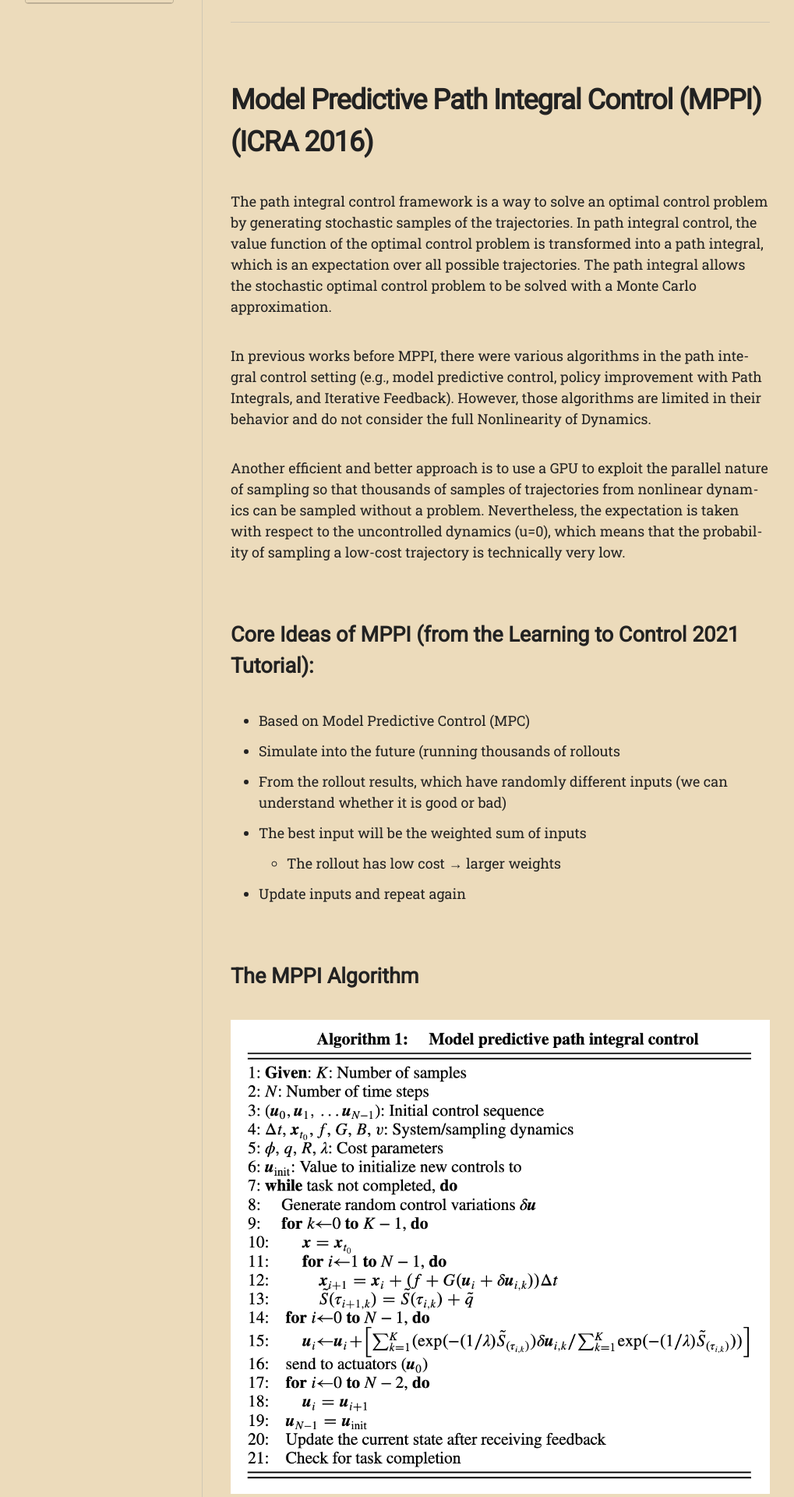
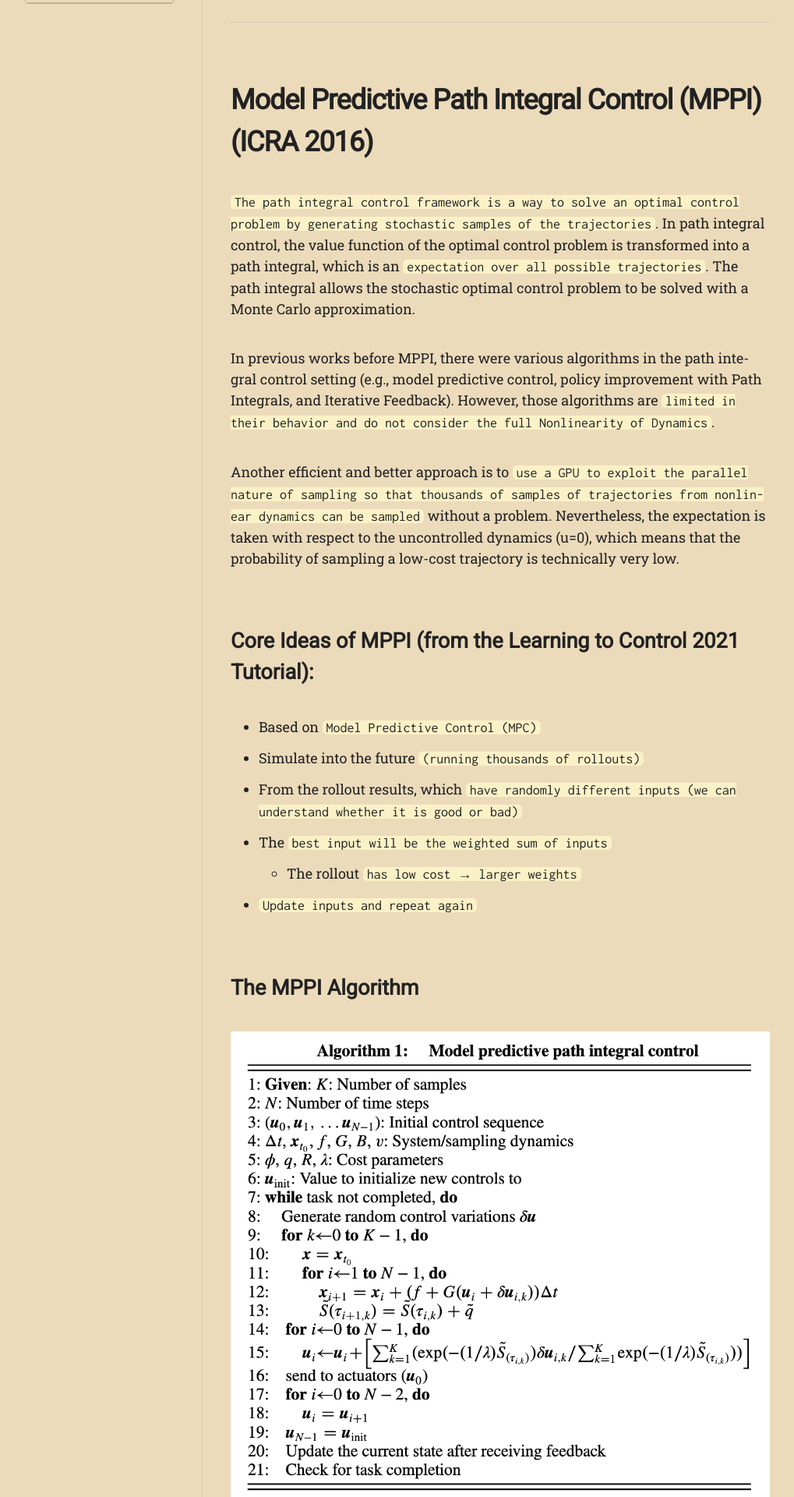
Before and after one commit to brilianputraa/brilianamiruddin.github.io, a Jekyll site: the page built from _posts/2023-08-03-mppi.md, in a window 1280 px wide. Shown: the part 324-2244 px from the top of the page at 78% size, without its empty margins (130-1149 px from the left). Built offline with Jekyll 4.4.1, drawn with Linux system fonts in a browser that asks for light colours; nearby versions of some CDN libraries; some web fonts are replaced; some of the changed text lies outside the part shown.

```diff
--- a/_posts/2023-08-03-mppi.md
+++ b/_posts/2023-08-03-mppi.md
@@ -10,20 +10,20 @@ tags: [optimal_control,optimization,mppi,learning]
 ---
 # Model Predictive Path Integral Control (MPPI) (ICRA 2016)
 
-The path integral control framework is a way to solve an optimal control problem by generating stochastic samples of the trajectories. In path integral control, the value function of the optimal control problem is transformed into a path integral, which is an expectation over all possible trajectories. The path integral allows the stochastic optimal control problem to be solved with a Monte Carlo approximation.
+`The path integral control framework is a way to solve an optimal control problem by generating stochastic samples of the trajectories`. In path integral control, the value function of the optimal control problem is transformed into a path integral, which is an `expectation over all possible trajectories`. The path integral allows the stochastic optimal control problem to be solved with a Monte Carlo approximation.
 
-In previous works before MPPI, there were various algorithms in the path integral control setting (e.g., model predictive control, policy improvement with Path Integrals, and Iterative Feedback). However, those algorithms are limited in their behavior and do not consider the full Nonlinearity of Dynamics.
+In previous works before MPPI, there were various algorithms in the path integral control setting (e.g., model predictive control, policy improvement with Path Integrals, and Iterative Feedback). However, those algorithms are `limited in their behavior and do not consider the full Nonlinearity of Dynamics`.
 
-Another efficient and better approach is to use a GPU to exploit the parallel nature of sampling so that thousands of samples of trajectories from nonlinear dynamics can be sampled without a problem. Nevertheless, the expectation is taken with respect to the uncontrolled dynamics (u=0), which means that the probability of sampling a low-cost trajectory is technically very low.
+Another efficient and better approach is to `use a GPU to exploit the parallel nature of sampling so that thousands of samples of trajectories from nonlinear dynamics can be sampled` without a problem. Nevertheless, the expectation is taken with respect to the uncontrolled dynamics (u=0), which means that the probability of sampling a low-cost trajectory is technically very low.
 
 ## Core Ideas of MPPI (from the Learning to Control 2021 Tutorial):
 
--   Based on Model Predictive Control (MPC)
--   Simulate into the future (running thousands of rollouts
--   From the rollout results, which have randomly different inputs (we can understand whether it is good or bad)
--   The best input will be the weighted sum of inputs
-    -   The rollout has low cost → larger weights
--   Update inputs and repeat again
+-   Based on `Model Predictive Control (MPC)`
+-   Simulate into the future `(running thousands of rollouts)`
+-   From the rollout results, which `have randomly different inputs (we can understand whether it is good or bad)`
+-   The `best input will be the weighted sum of inputs`
+    -   The rollout `has low cost → larger weights`
+-  `Update inputs and repeat again`
 
 ## The MPPI Algorithm
 
```
Also changed, not shown: other parts of _posts/2023-08-03-mppi.md (+9 -12 lines).
